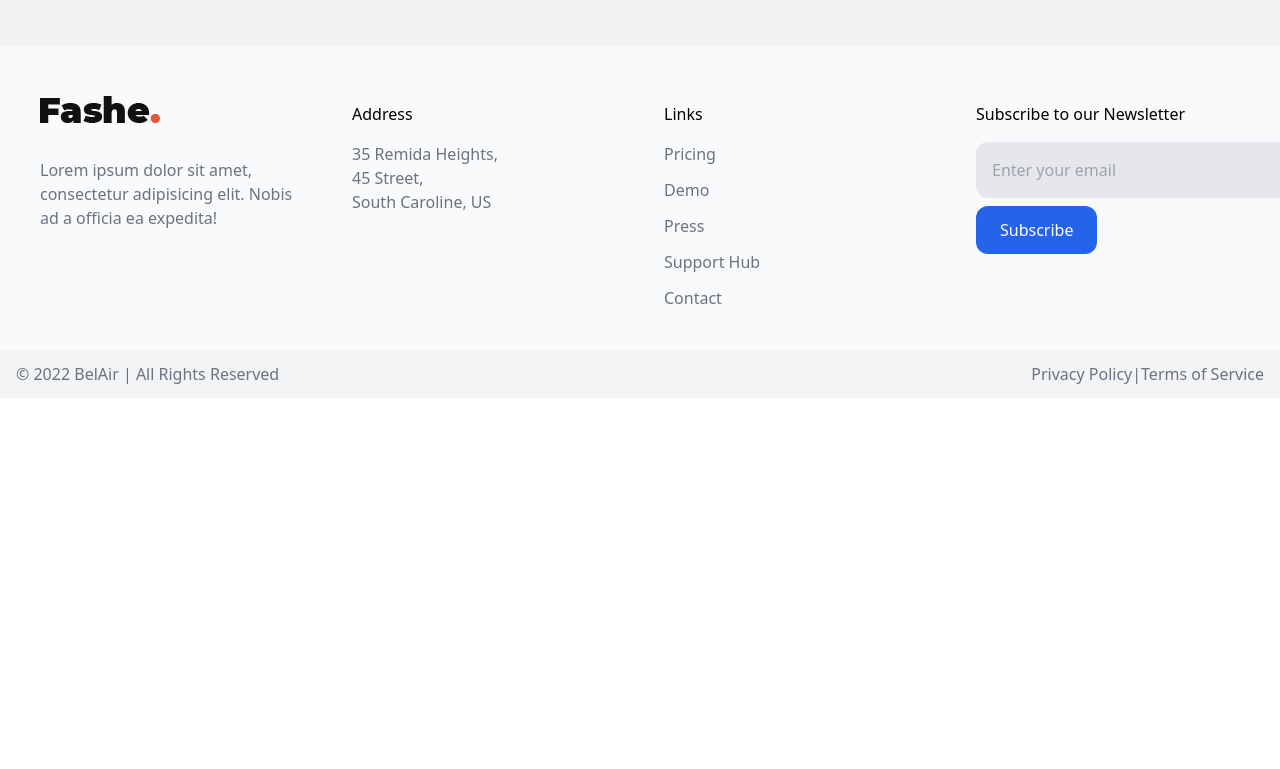
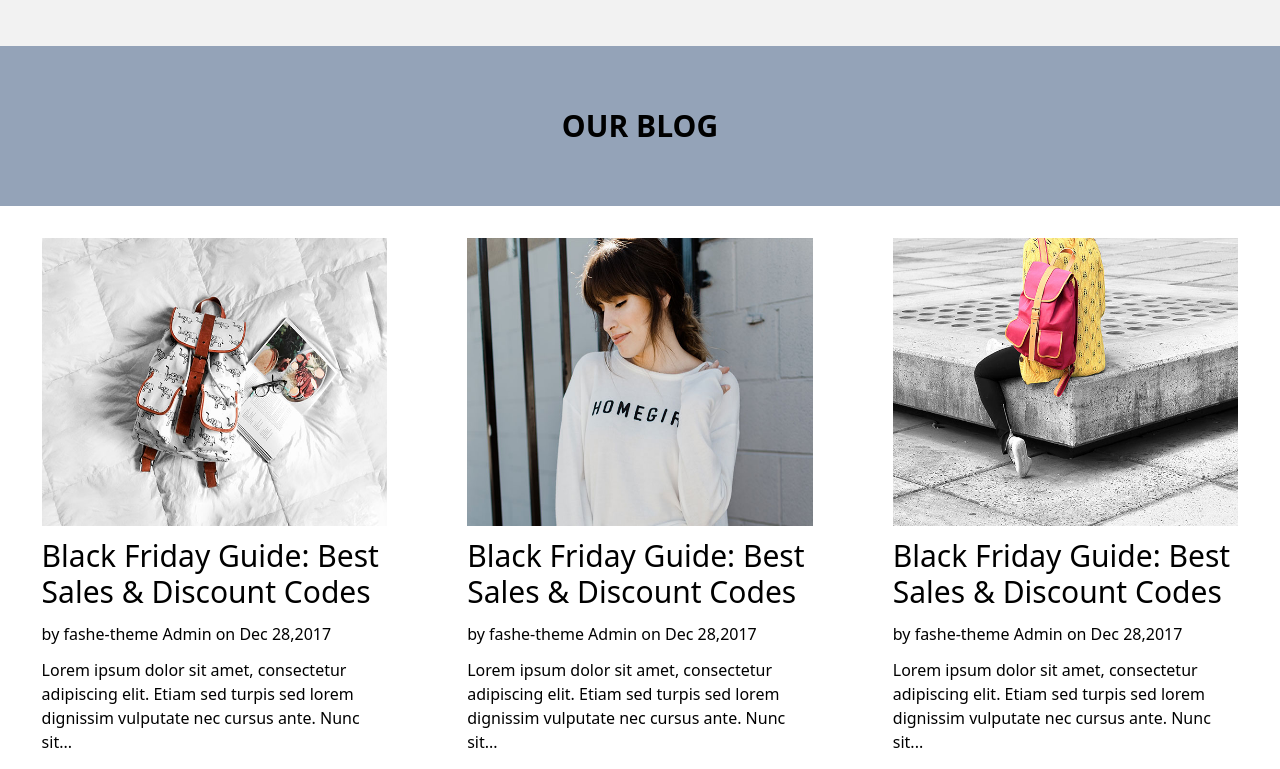
Before and after one commit to Abdellah-Majdoul/Abdellah-majdoul-projet-final-reactjs, a React (Create React App) app: page / in a window 1280 px wide. Shown: the part 3031-3800 px from the top of the page. Before the commit the page ends 3429 px from the top, so only its background shows below. Built offline with nearby package versions, Linux system fonts and the light colour scheme.

Commit message:
four section

```diff
--- /dev/null
+++ b/src/components/home/fourSection.jsx
@@ -0,0 +1,39 @@
+import React from 'react';
+import logo from "../../constant/images"
+const FourSection = () => {
+    return (
+        <div>
+            <div className='h-[20vh] bg-slate-400 flex justify-center items-center'>
+                <h1 className='text-3xl font-bold'>OUR BLOG</h1>
+            </div>
+            <div className=' h-[80vh] flex gap-[5rem] justify-center items-center'>
+            <div className='bg-white w-[27vw] h-[90%] flex flex-col gap-3'>
+            <img src={logo.blog1} alt='' className='w-[100%] h-[50%]'/>
+            <div className='flex flex-col gap-3'>
+            <h1 className='text-3xl'>Black Friday Guide: Best Sales & Discount Codes</h1>
+            <p>by fashe-theme Admin on Dec 28,2017</p>
+            <p>Lorem ipsum dolor sit amet, consectetur adipiscing elit. Etiam sed turpis sed lorem dignissim vulputate nec cursus ante. Nunc sit...</p>
+            </div>
+            </div>
+                <div className='bg-white w-[27vw] h-[90%] flex flex-col gap-3'>
+                <img src={logo.blog2} alt='' className='w-[100%] h-[50%]'/>
+                <div className='flex flex-col gap-3'>
+                <h1 className='text-3xl'>Black Friday Guide: Best Sales & Discount Codes</h1>
+                <p>by fashe-theme Admin on Dec 28,2017</p>
+                <p>Lorem ipsum dolor sit amet, consectetur adipiscing elit. Etiam sed turpis sed lorem dignissim vulputate nec cursus ante. Nunc sit...</p>
+                </div>
+            </div>
+                <div className='bg-white w-[27vw] h-[90%] flex flex-col gap-3'>
+                <img src={logo.blog3} alt='' className='w-[100%] h-[50%]'/>
+                <div className='flex flex-col gap-3'>
+                <h1 className='text-3xl'>Black Friday Guide: Best Sales & Discount Codes</h1>
+                <p>by fashe-theme Admin on Dec 28,2017</p>
+                <p>Lorem ipsum dolor sit amet, consectetur adipiscing elit. Etiam sed turpis sed lorem dignissim vulputate nec cursus ante. Nunc sit...</p>
+                </div>
+            </div>
+            </div>
+        </div>
+    );
+};
+
+export default FourSection;
--- a/src/pages/home.jsx
+++ b/src/pages/home.jsx
@@ -3,6 +3,7 @@ import HeroSection from '../components/home/heroSection';
 import SecondSection from '../components/home/secondSection';
 import SecondCarousel from '../components/home/secondCarousel';
 import ThirdSection from '../components/home/thirdSection';
+import FourSection from '../components/home/fourSection';
 
 const HomePage = () => {
     return (
@@ -11,6 +12,7 @@ const HomePage = () => {
             <SecondSection/>
             <SecondCarousel/>
             <ThirdSection/>
+            <FourSection/>
         </div>
     );
 };
```
